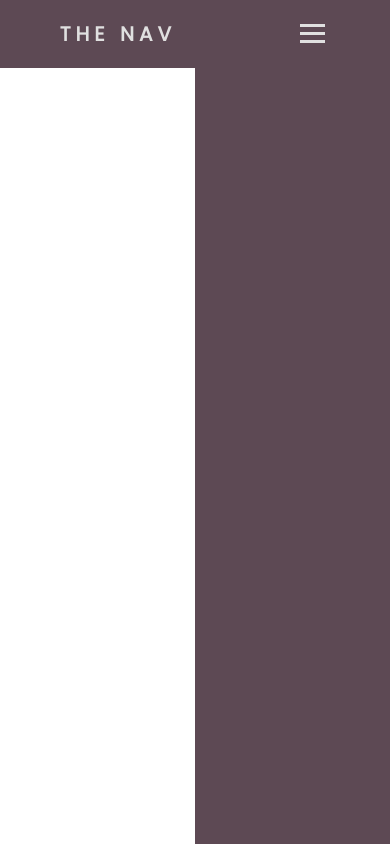
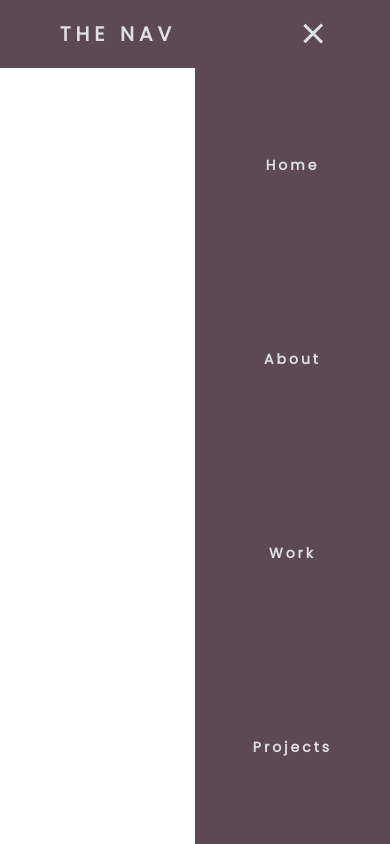
Before and after one commit to jfuller957/nav_bar_1, a plain HTML site: page index.html in a window 390 px wide. Both pictures are taken after a click on the element 312 px from the left and 33 px from the top of the page. Drawn offline with Linux system fonts and the light colour scheme.

Commit message:
nav v1 complete

```diff
--- a/app.js
+++ b/app.js
@@ -1,10 +1,25 @@
 const navSlide = ()=> {
   const burger = document.querySelector('.burger');
   const nav = document.querySelector('.nav-links');
+  const navLinks = document.querySelectorAll('.nav-links li');
 
   burger.addEventListener('click', () => {
+    //Toggle Nav
     nav.classList.toggle('nav-active');
+
+    //Anime Links
+    navLinks.forEach((link, index) => {
+      if(link.style.animation){
+        link.style.animation = '';
+      } else {
+          link.style.animation = `navLinkFade 0.5s ease forwards ${index / 7 + 1}s`;
+      }
+    });
+    // Burger Animation
+    burger.classList.toggle('toggle');
+
   });
+
 }
 
 navSlide();
--- a/style.css
+++ b/style.css
@@ -48,6 +48,7 @@ nav {
   height: 3px;
   background-color: rgb(224, 224, 224);
   margin: 5px;
+  transition: all 0.5s ease;
 }
 
 @media screen and (max-width:1024px) {
@@ -85,3 +86,24 @@ nav {
 .nav-active{
   transform: translateX(0%);
 }
+
+@keyframes navLinkFade {
+  from {
+    opacity: 0;
+    transform: translateX(50px);
+  }
+  to {
+    opacity: 1;
+    transform: translateX(0px);
+  }
+}
+
+.toggle .line1 {
+  transform: rotate(-45deg) translate(-5px,6px);
+}
+.toggle .line2 {
+  opacity: 0;
+}
+.toggle .line3 {
+  transform: rotate(45deg) translate(-5px,-6px);
+}
```
